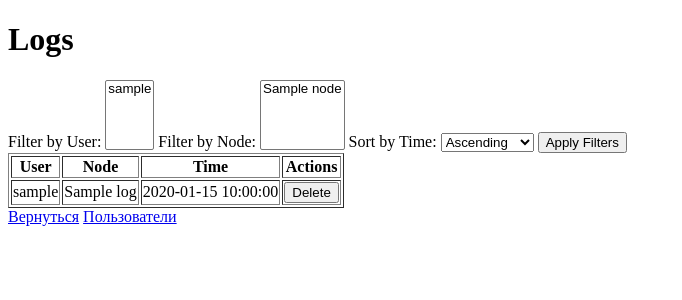
After one commit to samsanya-s/Nodes, a Flask app: template templates/manage_nodes.html in a window 1280 px wide. The commit adds this page. Shown: the top 300 px of the page, without its empty margins (0-682 px from the left). Run offline with Flask 3, Linux system fonts and the light colour scheme; the template is opened without the code that fills it: most values are stand-ins (such as "Sample title", 1, 10 or a date in 2020).

Commit message:
Admin panel

```diff
--- a/app.py
+++ b/app.py
@@ -8,13 +8,24 @@ import csv
 import os
 
 app = Flask(__name__)
-app.secret_key = 'your_secret_key'  # Замените на более безопасный секретный ключ
+app.secret_key = 'FH7O4QVN-ON97323QYC-NVR[Q30NQ]U39-0V389'  # Замените на более безопасный секретный ключ
 
 # Путь к базе данных
 DATABASE = 'users.db'
-NODES = "static\\nodes.json"
+
 app.config['SESSION_COOKIE_SAMESITE'] = None
 app.config['SESSION_COOKIE_SECURE'] = False
+
+def query_db(query, args=(), one=False):
+    """Функция для выполнения SQL-запросов"""
+    conn = sqlite3.connect(DATABASE)
+    conn.row_factory = sqlite3.Row
+    cur = conn.cursor()
+    cur.execute(query, args)
+    rv = cur.fetchall()
+    conn.commit()
+    conn.close()
+    return (rv[0] if rv else None) if one else rv
 
 
 # Инициализация базы данных
@@ -37,6 +48,25 @@ def init_db():
            ''')
         conn.commit()
         # print(conn)
+
+def find_nodes_json():
+    # Определяем текущую директорию, где находится скрипт
+    current_dir = os.path.dirname(os.path.abspath(__file__))
+
+    # Указываем относительный путь к папке static и файлу nodes.json
+    nodes_path = os.path.join(current_dir, "static", "nodes.json")
+
+    # Проверяем, существует ли файл
+    if os.path.exists(nodes_path):
+        return nodes_path
+    else:
+        raise FileNotFoundError(f"Файл 'nodes.json' не найден по пути: {nodes_path}")
+
+# Использование функции
+try:
+    NODES = find_nodes_json()
+except FileNotFoundError as e:
+    print(e)
 
 
 init_db()
@@ -72,32 +102,39 @@ def register(username, password):
 
     hashed_password = generate_password_hash(password)
     try:
-        with sqlite3.connect(DATABASE) as conn:
-            cursor = conn.cursor()
-            cursor.execute("INSERT INTO users (username, password, is_admin) VALUES (?, ?, ?)", (username, hashed_password, False))
-            conn.commit()
-            login(username, password)
+        # with sqlite3.connect(DATABASE) as conn:
+        query_db("INSERT INTO users (username, password, is_admin) VALUES (?, ?, ?)", (username, hashed_password, False))
+            # cursor = conn.cursor()
+            # cursor.execute(, )
+            # conn.commit()
+        login(username, password)
         return {'status': 'success', 'message': 'User registered successfully'}
     except sqlite3.IntegrityError:
         return {'status': 'error', 'message': 'Username already taken'}
 
 
 def login(username, password):
-    with (sqlite3.connect(DATABASE) as conn):
-        cursor = conn.cursor()
-        cursor.execute("SELECT password, id FROM users WHERE username = ?", (username,))
-        user_password, user_id = cursor.fetchone()
-        # print(user_password, cursor.fetchone())
+    # with (sqlite3.connect(DATABASE) as conn):
+    #     cursor = conn.cursor()
+    #     cursor.execute("SELECT password, id FROM users WHERE username = ?", (username,))
+    #     answer = cursor.fetchone()
+    answer = query_db("SELECT password, id FROM users WHERE username = ?", (username,))
+    if answer:
+        # print(answer[0].fetchone())
+        user_password, user_id = answer[0]
+    else:
+        return {'status': 'error', 'message': 'Invalid username'}
+    # print(user_password, cursor.fetchone())
 
-        if user_password:
+    if user_password:
 
-            if check_password_hash(user_password, password):
-                session['username'] = user_id
-                return {'status': 'success', 'message': "User logged in successfully"}
-            else:
-                return {'status': 'error', 'message': 'Invalid password'}
+        if check_password_hash(user_password, password):
+            session['username'] = user_id
+            return {'status': 'success', 'message': "User logged in successfully"}
         else:
-            return {'status': 'error', 'message': 'Invalid username'}
+            return {'status': 'error', 'message': 'Invalid password'}
+    else:
+        return {'status': 'error', 'message': 'Invalid username'}
 
 
 # Маршрут для сохранения данных времени
@@ -125,9 +162,7 @@ def save_time():
         return jsonify({"error": "Invalid time format"}), 400
 
     # Сохраняем данные в базу данных
-    conn = sqlite3.connect(DATABASE)
-    cursor = conn.cursor()
-    cursor.execute('''
+    query_delete = '''
                 DELETE FROM user_node_data
                 WHERE id IN (
                     SELECT id FROM user_node_data
@@ -137,15 +172,33 @@ def save_time():
                            FROM user_node_data
                            WHERE user_id = ? AND node_name = ?)
                 )
-            ''', (session["username"], node_name, session["username"], node_name))
-    cursor.execute('''
+            '''
+    query_db(query_delete, (session["username"], node_name, session["username"], node_name))
+    # conn = sqlite3.connect(DATABASE)
+    # cursor = conn.cursor()
+    # cursor.execute('''
+    #             DELETE FROM user_node_data
+    #             WHERE id IN (
+    #                 SELECT id FROM user_node_data
+    #                 WHERE user_id = ? AND node_name = ?
+    #                 ORDER BY id ASC
+    #                 LIMIT (SELECT CASE WHEN COUNT(*) > 100 THEN COUNT(*) - 100 ELSE 0 END
+    #                        FROM user_node_data
+    #                        WHERE user_id = ? AND node_name = ?)
+    #             )
+    #         ''', (session["username"], node_name, session["username"], node_name))
+    query_db('''
             INSERT INTO user_node_data (user_id, node_name, timestamp)
             VALUES (?, ?, ?)
         ''', (session["username"], node_name, timestamp))
+    # cursor.execute('''
+    #         INSERT INTO user_node_data (user_id, node_name, timestamp)
+    #         VALUES (?, ?, ?)
+    #     ''', (session["username"], node_name, timestamp))
     # conn.commit()
 
-    conn.commit()
-    conn.close()
+    # conn.commit()
+    # conn.close()
 
     return jsonify({"message": "Data saved successfully"}), 200
 
@@ -169,8 +222,8 @@ def main_menu():
     if not user_id:
         return "User not logged in", 403
 
-    conn = sqlite3.connect(DATABASE)
-    db = conn.cursor()
+    # conn = sqlite3.connect(DATABASE)
+    # db = conn.cursor()
     results = []
     with open(NODES, encoding="utf-8") as f:
         nodes = json.load(f)
@@ -186,8 +239,8 @@ def main_menu():
                 FROM user_node_data
                 WHERE user_id = ? AND node_name = ?
             """
-        user_data = db.execute(user_query, (user_id, node_name)).fetchone()
-
+        # user_data = db.execute(user_query, (user_id, node_name)).fetchone()
+        user_data = query_db(user_query, (user_id, node_name), 1)
         # Query for all users
         all_query = """
                 SELECT
@@ -196,11 +249,13 @@ def main_menu():
                 FROM user_node_data
                 WHERE node_name = ?
             """
-        all_data = db.execute(all_query, (node_name,)).fetchone()
+        # all_data = db.execute(all_query, (node_name,)).fetchone()
+        all_data = query_db(all_query, (node_name,), 1)
         username_query = """
-                    SELECT username FROM users WHERE id=?
+                    SELECT username, is_admin FROM users WHERE id=?
         """
-        username = db.execute(username_query, (session["username"],)).fetchone()[0]
+        # username, is_admin = db.execute(username_query, (session["username"],)).fetchone()
+        username, is_admin = query_db(username_query, (session["username"],), True)
         # print(user_data, all_data)
         results.append({
             'node_name': node_name,
@@ -210,7 +265,7 @@ def main_menu():
             'all_best_time': time_read(all_data[1])
         })
 
-    return render_template('main_menu.html', results=results, username=username)
+    return render_template('main_menu.html', results=results, username=username, is_admin=is_admin)
 
 
 def time_read(n):
@@ -221,7 +276,7 @@ def time_read(n):
     n //= 100
     sec = n % 60
     min = n // 60
-    return f"{str(min).rjust(2, "0")}:{str(sec).rjust(2, "0")}:{str(milis).rjust(2, "0")}"
+    return f"{str(min).rjust(2, '0')}:{str(sec).rjust(2, '0')}:{str(milis).rjust(2, '0')}"
 
 
 @app.route('/main', methods=['GET'])
@@ -229,6 +284,54 @@ def main():
     return render_template("main.html")
 
 
+@app.route('/manage_users', methods=['GET', 'POST'])
+def manage_users():
+    if request.method == 'POST':
+        data = request.json
+        if data['action'] == 'delete_user':
+            query_db("DELETE FROM users WHERE id = ?", (data['user_id'],))
+            query_db("DELETE FROM user_node_data WHERE user_id = ?", (data['user_id'],))
+        elif data['action'] == 'make_admin':
+            query_db("UPDATE users SET is_admin = 1 WHERE id = ?", (data['user_id'],))
+        return jsonify({'success': True})
+
+    users = query_db("SELECT * FROM users")
+    return render_template('manage_users.html', users=users)
+
+
+@app.route('/manage_nodes', methods=['GET', "POST"])
+def manage_nodes():
+    if request.method == 'POST':
+        data = request.json
+        if data['action'] == 'delete_log':
+            query_db("DELETE FROM user_node_data WHERE id = ?", (data['log_id'],))
+            return jsonify({'success': True})
+
+    user_filter = request.args.getlist('user_id')
+    node_filter = request.args.getlist('node')
+    sort_order = request.args.get('sort_order', 'asc')
+
+    query = "SELECT user_node_data.id, user_node_data.user_id, user_node_data.node_name, user_node_data.timestamp, users.username as user_name FROM user_node_data JOIN users ON user_node_data.user_id = users.id WHERE 1=1"
+    params = []
+
+    if user_filter:
+        query += " AND user_node_data.user_id IN ({})".format(','.join(['?'] * len(user_filter)))
+        params.extend(user_filter)
+
+    if node_filter:
+        query += " AND user_node_data.node_name IN ({})".format(','.join(['?'] * len(node_filter)))
+        # print(node_filter)
+        params.extend(node_filter)
+
+    query += f" ORDER BY user_node_data.timestamp {sort_order.upper()}"
+
+    logs = query_db(query, params)
+    users = query_db("SELECT id, username FROM users")
+    nodes = query_db("SELECT DISTINCT node_name FROM user_node_data")
+
+    return render_template('manage_nodes.html', logs=logs, users=users, nodes=nodes)
+
+
 
 if __name__ == '__main__':
     app.run(debug=True)
--- a/templates/authorization.html
+++ b/templates/authorization.html
@@ -10,7 +10,7 @@
 <body>
 <div class="container d-flex justify-content-center align-items-center vh-100">
     <!-- Регистрация и Вход -->
-    <div id="authDiv" class="card p-4" style="max-width: 400px; width: 100%;">
+    <div id="authDiv" class="card p-4" style="max-width: 400px; width:100%;">
         <h3 class="text-center mb-4">Авторизация</h3>
         <form id="authForm" method="POST" action="/auth" class="card-body">
             <div class="form-group">
@@ -36,7 +36,7 @@
             <div class="d-flex justify-content-between mt-4">
                 <button type="submit" id="loginBtn" class="btn btn-primary">Войти</button>
                 <div class="custom-control custom-checkbox">
-                    <input type="checkbox" class="custom-control-input" id="toggleMode" name="is_register" onchange="toggleMode()">
+                    <input type="checkbox" class="custom-control-input" id="toggleMode" name="is_register">
 
                     <label class="custom-control-label" for="toggleMode">Регистрация</label>
                 </div>
--- /dev/null
+++ b/templates/manage_nodes.html
@@ -0,0 +1,69 @@
+<!DOCTYPE html>
+<html lang="en">
+<head>
+    <meta charset="UTF-8">
+    <meta name="viewport" content="width=device-width, initial-scale=1.0">
+    <title>Logs</title>
+    <script src="https://code.jquery.com/jquery-3.6.0.min.js"></script>
+</head>
+<body>
+    <h1>Logs</h1>
+    <form method="get">
+        <label for="user_id">Filter by User:</label>
+        <select name="user_id" id="user_id" multiple>
+            {% for user in users %}
+            <option value="{{ user.id }}">{{ user.username }}</option>
+            {% endfor %}
+        </select>
+
+        <label for="node">Filter by Node:</label>
+        <select name="node" id="node" multiple>
+            {% for node in nodes %}
+            <option value="{{ node.node_name }}">{{ node.node_name }}</option>
+            {% endfor %}
+        </select>
+
+        <label for="sort_order">Sort by Time:</label>
+        <select name="sort_order" id="sort_order">
+            <option value="asc">Ascending</option>
+            <option value="desc">Descending</option>
+        </select>
+
+        <button type="submit">Apply Filters</button>
+    </form>
+
+    <table border="1">
+        <tr>
+            <th>User</th>
+            <th>Node</th>
+            <th>Time</th>
+            <th>Actions</th>
+        </tr>
+        {% for log in logs %}
+        <tr>
+            <td>{{ log.user_name }}</td>
+            <td>{{ log.node_name }}</td>
+            <td>{{ log.timestamp }}</td>
+            <td>
+                <button onclick="deleteLog({{ log.id }})">Delete</button>
+            </td>
+        </tr>
+        {% endfor %}
+    </table>
+    <a href="\main_menu">Вернуться</a>
+    <a href="\manage_users">Пользователи</a>
+    <script>
+        function deleteLog(logId) {
+            $.ajax({
+                url: '/manage_nodes',
+                method: 'POST',
+                contentType: 'application/json',
+                data: JSON.stringify({ action: 'delete_log', log_id: logId }),
+                success: function() {
+                    location.reload();
+                }
+            });
+        }
+    </script>
+</body>
+</html>
```
Also changed, not shown: static/register.js (+12 -0 lines), templates/main_menu.html (+9 -1 lines), templates/manage_users.html (added, +60 -0 lines), dfgyu.txt (deleted), users.db (deleted).
